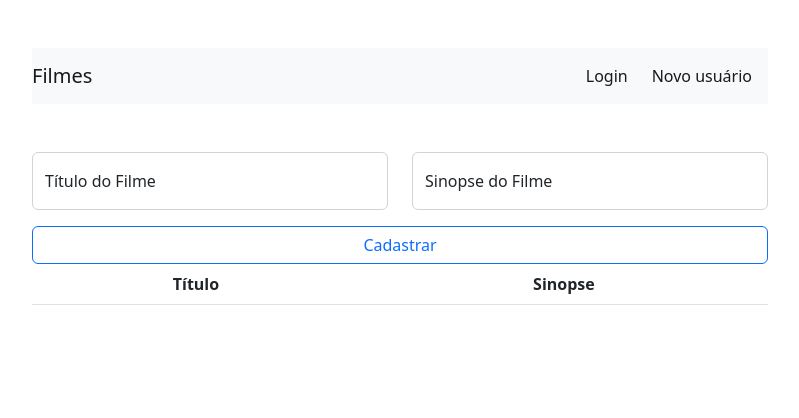
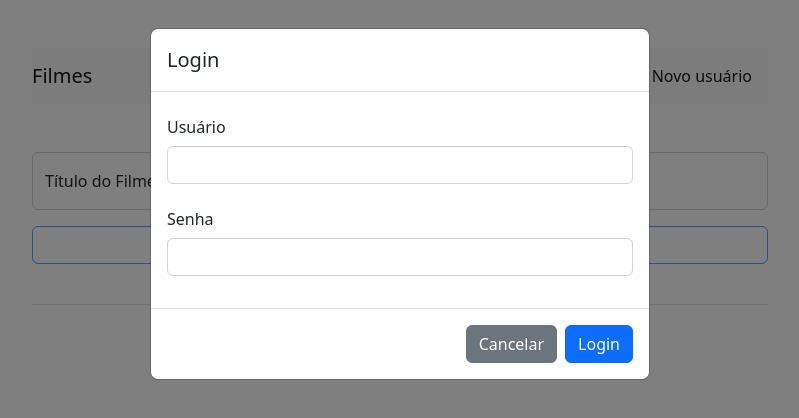
Before and after one commit to amachion/2025_2_projeto_t3_s1, a website: page front/index.html in a window 1280 px wide. Both pictures are taken after a click on the link "Login". Shown: the whole page, without its empty margins (240-1039 px from the left). Drawn offline with nearby package versions, Linux system fonts and the light colour scheme; no server answers.

Commit message:
apostila 09 finalizada mais logout mais localStorage

```diff
--- a/front/index.html
+++ b/front/index.html
@@ -9,7 +9,7 @@
         integrity="sha384-rbsA2VBKQhggwzxH7pPCaAqO46MgnOM80zW1RWuH61DGLwZJEdK2Kadq2F9CUG65" crossorigin="anonymous">
 </head>
 
-<body onload="obtemFilmes()">
+<body onload="obtemFilmes(); atualizarEstadoLogin()">
 
     <div class="modal fade" id="modalCadastro"
          aria-labelledby="modalCadastro" aria-hidden="true">
@@ -39,8 +39,38 @@
                 </div>
             </div>
         </div>
+    </div>
 
+    <div class="modal fade" id="modalLogin"
+         aria-labelledby="modalLogin" aria-hidden="true">
+        <div class="modal-dialog">
+            <div class="modal-content">
+                <div class="modal-header">
+                    <h3 class="modal-title fs-5">Login</h3>
+                </div>
+                <div class="modal-body">
+                    <div class="alert alert-dismissible fade d-none alert-modal-login" role="alert">
+                    </div>
+                    <form>
+                        <div class="mb-3">
+                            <label for="usuarioLoginInput" class="col-form-label">Usuário</label>
+                            <input type="text" class="form-control" id="usuarioLoginInput">
+                        </div>
+                        <div class="mb-3">
+                            <label for="passwordLoginInput" class="col-form-label">Senha</label>
+                            <input type="text" class="form-control" id="passwordLoginInput">
+                        </div>
+                    </form>
+                </div>
+                <div class="modal-footer">
+                    <button class="btn btn-secondary" type="button" data-bs-dismiss="modal">Cancelar</button>
+                    <button class="btn btn-primary" type="button"
+                    onclick="fazerLogin()">Login</button>
+                </div>
+            </div>
+        </div>
     </div>
+
 
     <div class="container mt-5">
         <div class="row justify-content-center">
@@ -58,7 +88,9 @@
                     </button>
                     <div class="collapse navbar-collapse" id="myNav">
                         <div class="navbar-nav ms-auto">
-                            <a href="#" class="nav-link active me-2" aria-current="page">
+                            <a href="#" class="nav-link active me-2" aria-current="page"
+                               onclick="loginOuLogout()"
+                               id="loginLink">
                                 Login
                             </a>
                             <a href="#" class="nav-link active me-2"
@@ -97,7 +129,8 @@
 
         <div class="row justify-content-center">
             <div class="col-md-8">
-                <button class="btn btn-outline-primary w-100" onclick="cadastrarFilme()">
+                <button class="btn btn-outline-primary w-100" onclick="cadastrarFilme()"
+                        disabled id="cadastrarFilmeButton">
                     Cadastrar
                 </button>
             </div>
--- a/front/js/frontend.js
+++ b/front/js/frontend.js
@@ -114,3 +114,77 @@ function esconderModal (seletor, timeout) {
     modal.hide()
   }, timeout)
 }
+
+const fazerLogin = async () => {
+  //1. posicionar nos inputs
+  let usuarioLoginInput = document.querySelector("#usuarioLoginInput")
+  let passwordLoginInput = document.querySelector("#passwordLoginInput")
+  //2. captura os valores digitados
+  let usuarioLogin = usuarioLoginInput.value
+  let passwordLogin = passwordLoginInput.value
+  if (usuarioLogin && passwordLogin) {
+    //requisição com try - catch
+    try {
+      //montar a URL
+      let loginEndpoint = '/login'
+      let URLcompleta = `${protocolo}${baseURL}${loginEndpoint}`
+      //faz a requisição capturando a resposta do back
+      let response = await axios.post (URLcompleta, {login: usuarioLogin, password: passwordLogin})
+      //console.log(response.data);
+      //armazenar o token no localStorage que persiste enquanto a sessão está ativa
+      const token =response.data.token
+      localStorage.setItem('tokenFilmes', token)
+      //limpa as caixinhas
+      usuarioLoginInput.value = ""
+      passwordLoginInput.value = ""
+      exibirAlerta('.alert-modal-login', 'Login realizado com sucesso', ['show', 'alert-success'], ['d-none', 'alert-danger'], 2000)
+      esconderModal('#modalLogin', 2000)
+      //alterar o status do botão de cadastro de filme
+      let cadastrarFilmeButton = document.querySelector('#cadastrarFilmeButton')
+      cadastrarFilmeButton.disabled = false
+      //alterar o texto do link de login
+      let loginLink = document.querySelector('#loginLink')
+      loginLink.innerHTML = "Logout"
+    }
+    catch (error) {
+      exibirAlerta('.alert-modal-login', 'Falha no login', ['show', 'alert-danger'], ['d-none', 'alert-success'], 2000)
+    }
+  }
+  else {
+    exibirAlerta('.alert-modal-login', 'Preencha todos os campos', ['show', 'alert-danger'], ['d-none', 'alert-success'], 2000)
+  }
+}
+function atualizarEstadoLogin () {
+  const token = localStorage.getItem('tokenFilmes')
+  let cadastrarFilmeButton = document.querySelector('#cadastrarFilmeButton')
+  let loginLink = document.querySelector('#loginLink')
+  if (token) {
+    cadastrarFilmeButton.disabled = false
+    loginLink.innerHTML = "Logout"
+  }
+  else {
+    cadastrarFilmeButton.disabled = true
+    loginLink.innerHTML = "Login"
+  }
+}
+function fazerLogout () {
+  //remover itens persistidos
+  localStorage.removeItem('tokenFilmes')
+  //desabilitar o botão de cadastrar Filme
+  const cadastrarFilmeButton = document.querySelector('#cadastrarFilmeButton')
+  cadastrarFilmeButton.disabled = true
+  //alterar o texto do link para Login
+  const loginLink = document.querySelector("#loginLink")
+  loginLink.innerHTML = 'Login'
+}
+
+function loginOuLogout () {
+  const loginLink = document.querySelector("#loginLink")
+  if (loginLink.innerHTML === 'Login') {
+    const modal = new bootstrap.Modal("#modalLogin")
+    modal.show()
+  }
+  else {
+    fazerLogout()
+  }
+}
```
